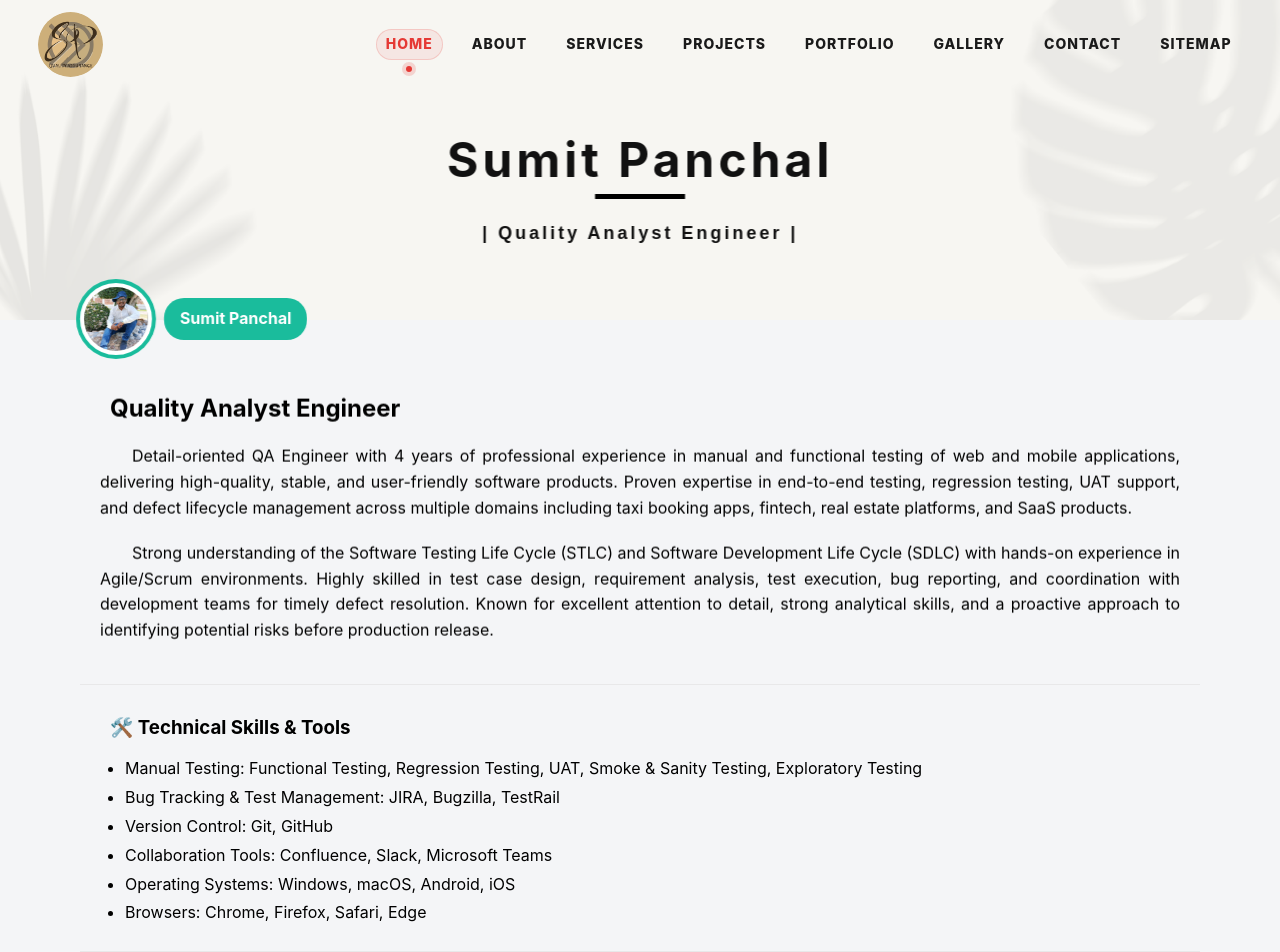
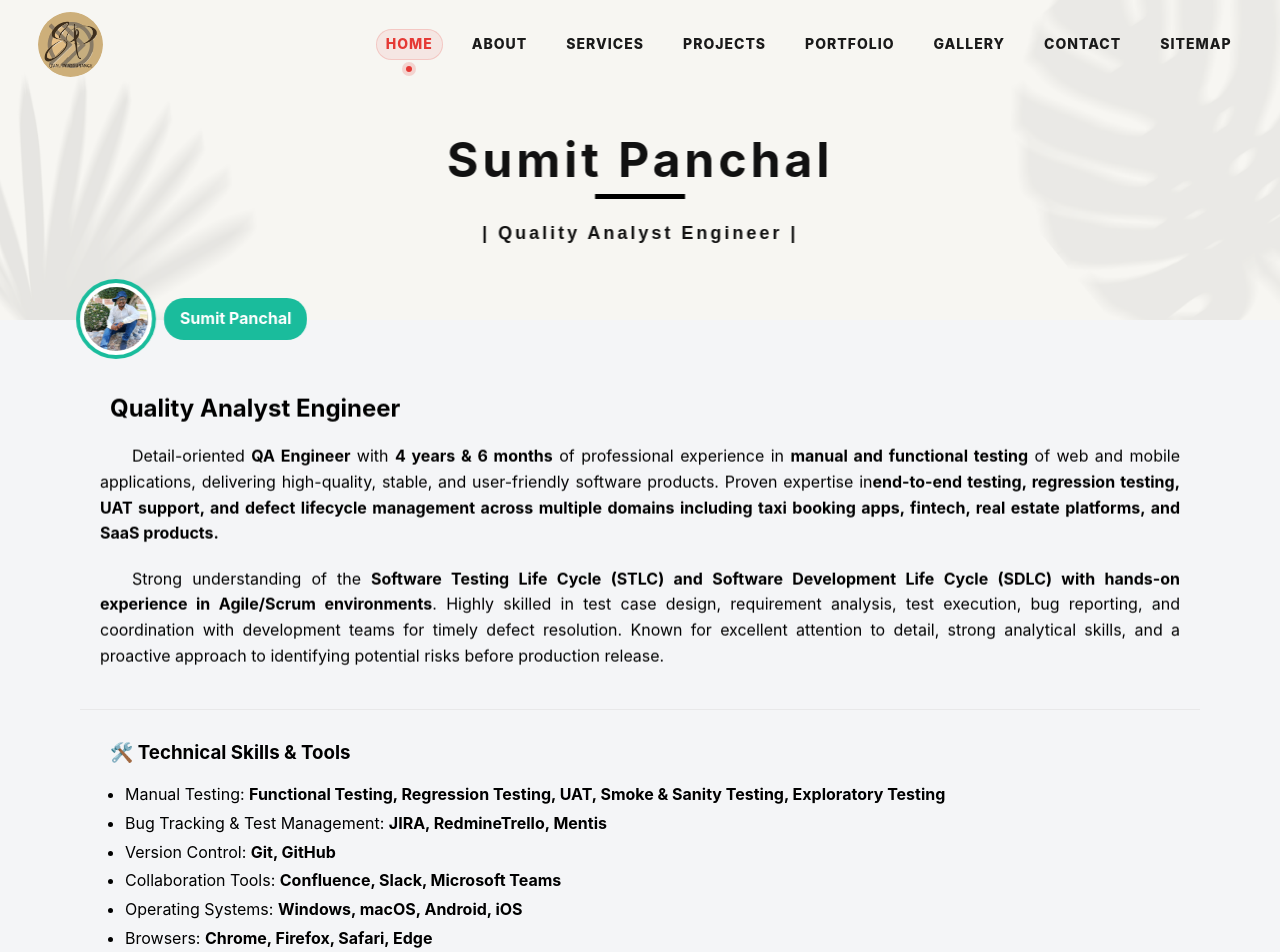
Before and after one commit to lifeofthecoders/Sumit-Panchal-QA-Portfolio, a React (Vite) app: page / in a window 1280 px wide. Shown: the top 952 px of the page. Built offline with nearby package versions, Linux system fonts and the light colour scheme.

Commit message:
Configured GitHub Pages deployment

```diff
--- a/src/pages/Home.jsx
+++ b/src/pages/Home.jsx
@@ -14,16 +14,16 @@ export default function Home() {
                         <h2><b>Quality Analyst Engineer</b></h2>
 
                         <p className="summary-paragraph">
-                            Detail-oriented QA Engineer with 4 years of professional experience in manual and functional testing of web
+                            Detail-oriented <b>QA Engineer</b> with <b>4 years & 6 months</b> of professional experience in <b>manual and functional testing</b> of web
                             and
                             mobile applications, delivering high-quality, stable, and user-friendly software products. Proven expertise in
-                            end-to-end testing, regression testing, UAT support, and defect lifecycle management across multiple domains
-                            including taxi booking apps, fintech, real estate platforms, and SaaS products.
+                            <b>end-to-end testing, regression testing, UAT support, and defect lifecycle management across multiple domains
+                            including taxi booking apps, fintech, real estate platforms, and SaaS products.</b>
                         </p>
 
                         <p className="summary-paragraph">
-                            Strong understanding of the Software Testing Life Cycle (STLC) and Software Development Life Cycle (SDLC) with
-                            hands-on experience in Agile/Scrum environments. Highly skilled in test case design, requirement analysis,
+                            Strong understanding of the <b>Software Testing Life Cycle (STLC) and Software Development Life Cycle (SDLC) with
+                            hands-on experience in Agile/Scrum environments</b>. Highly skilled in test case design, requirement analysis,
                             test
                             execution, bug reporting, and coordination with development teams for timely defect resolution. Known for
                             excellent attention to detail, strong analytical skills, and a proactive approach to identifying potential
@@ -38,17 +38,16 @@ export default function Home() {
 
                         <h3 id="technical-skills" className="heading-link">
                             <b>🛠️ Technical Skills & Tools</b>
-                            <a href="#/technical-skills" className="anchor-icon">🔗</a>
+                            <a href="#/#technical-skills" className="anchor-icon" data-target="technical-skills">🔗</a>
                         </h3>
 
                         <ul className="skills-list">
-                            <li>Manual Testing: Functional Testing, Regression Testing, UAT, Smoke & Sanity Testing, Exploratory Testing
-                            </li>
-                            <li>Bug Tracking & Test Management: JIRA, Bugzilla, TestRail</li>
-                            <li>Version Control: Git, GitHub</li>
-                            <li>Collaboration Tools: Confluence, Slack, Microsoft Teams</li>
-                            <li>Operating Systems: Windows, macOS, Android, iOS</li>
-                            <li>Browsers: Chrome, Firefox, Safari, Edge</li>
+                            <li>Manual Testing: <b>Functional Testing, Regression Testing, UAT, Smoke & Sanity Testing, Exploratory Testing</b></li>
+                            <li>Bug Tracking & Test Management: <b>JIRA, RedmineTrello, Mentis</b></li>
+                            <li>Version Control: <b>Git, GitHub</b></li>
+                            <li>Collaboration Tools: <b>Confluence, Slack, Microsoft Teams</b></li>
+                            <li>Operating Systems: <b>Windows, macOS, Android, iOS</b></li>
+                            <li>Browsers: <b>Chrome, Firefox, Safari, Edge</b></li>
                         </ul>
                     </section>
 
--- a/vite.config.js
+++ b/vite.config.js
@@ -2,6 +2,6 @@ import { defineConfig } from 'vite'
 import react from '@vitejs/plugin-react'
 
 export default defineConfig({
-  base: "/Sumit-Panchal-QA-Portfolio/",
-  plugins: [react()],
+  base: '/Sumit-Panchal-QA-Portfolio/',
+  plugins: [react()]
 })
```
Also changed, not shown: package.json (indentation only).
